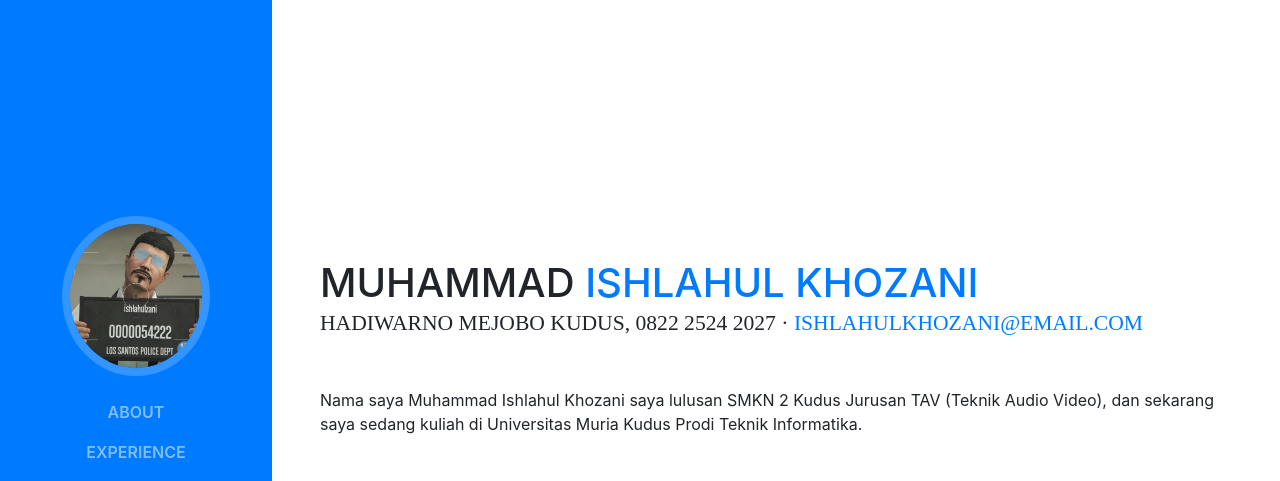
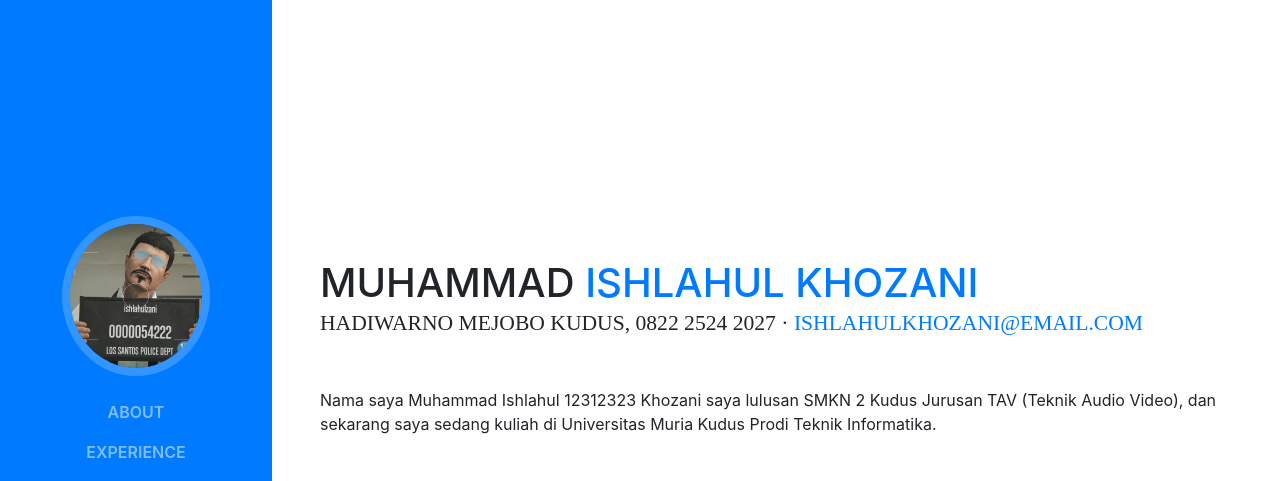
Before and after one commit to Ishlahul-Zani/biodata, a website with bundled scripts: page index.html in a window 1280 px wide. Shown: the top 481 px of the page. Built offline with nearby package versions, Linux system fonts and the light colour scheme; a web font is replaced by a local one.

Commit message:
test redeploy

```diff
--- a/index.html
+++ b/index.html
@@ -68,7 +68,7 @@
           <div class="subheading mb-5">Hadiwarno Mejobo Kudus, 0822 2524 2027 ·
             <a href="mailto:name@email.com">ishlahulkhozani@email.com</a>
           </div>
-          <p class="mb-5">Nama saya Muhammad Ishlahul
+          <p class="mb-5">Nama saya Muhammad Ishlahul 12312323
             Khozani saya lulusan SMKN 2
             Kudus Jurusan TAV (Teknik Audio
             Video), dan sekarang saya
```
